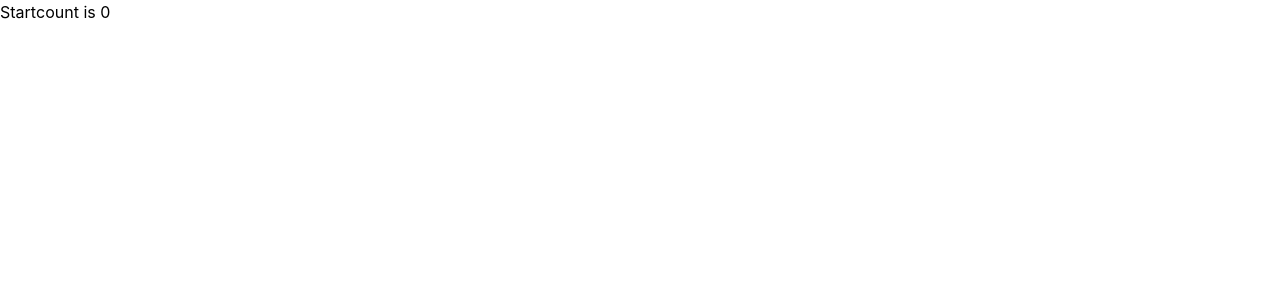
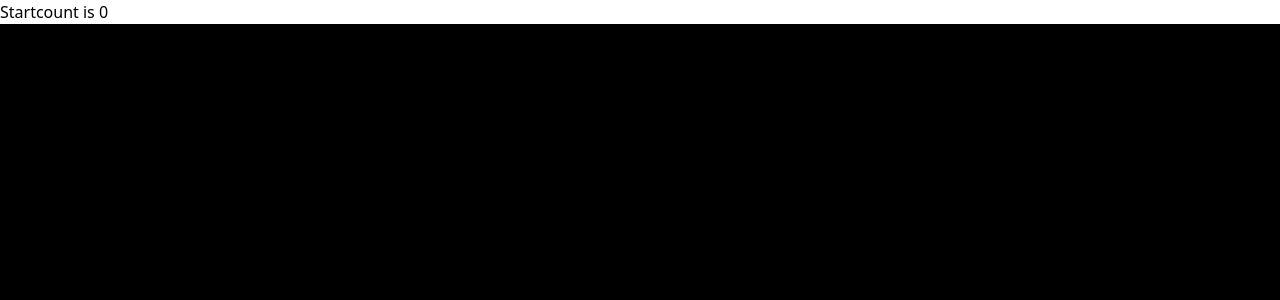
Before and after one commit to Konijnebeer/tle-1, a React (Vite) app: page / in a window 1280 px wide. Shown: the top 300 px of the page. Built offline with nearby package versions, Linux system fonts and the light colour scheme.

Commit message:
fixed tailwind

```diff
--- a/package.json
+++ b/package.json
@@ -13,7 +13,8 @@
     "@tailwindcss/vite": "^4.1.13",
     "lucide-react": "^0.542.0",
     "react": "^19.1.1",
-    "react-dom": "^19.1.1"
+    "react-dom": "^19.1.1",
+    "tailwindcss": "^4.1.13"
   },
   "devDependencies": {
     "@eslint/js": "^9.33.0",
--- a/src/App.jsx
+++ b/src/App.jsx
@@ -5,7 +5,7 @@ function App() {
 
   return (
     <>
-      <main>
+      <main className="bg-white">
         Start
         <button onClick={() => setCount((count) => count + 1)}>
           count is {count}
--- a/src/global.css
+++ b/src/global.css
@@ -1 +1,5 @@
 @import "tailwindcss";
+
+body {
+    @apply bg-black;
+}
```
Also changed, not shown: 1 other file (tests, documents, lock files or other folders).
